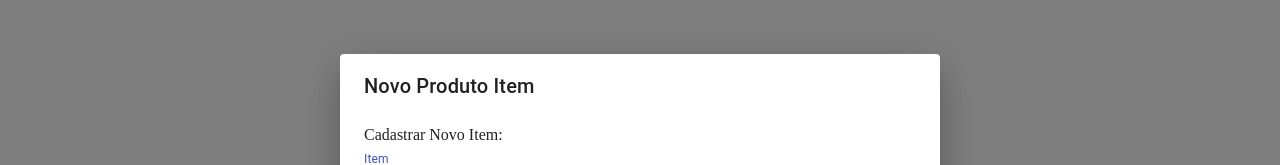
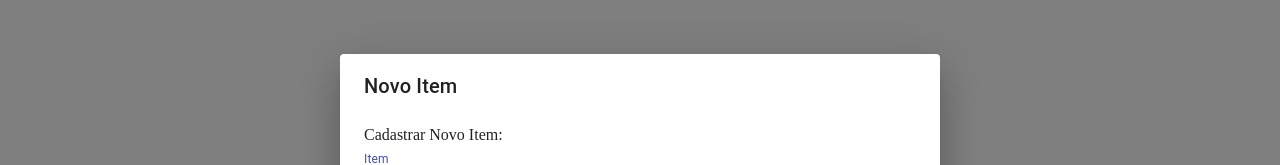
Before and after one commit to BrunaLorena/itensparavenda_frontend, a React (Create React App) app: page / in a window 1280 px wide. Both pictures are taken after a click on the button "ADICIONAR". Shown: the part 185-350 px from the top of the page. Built offline with nearby package versions, Linux system fonts and the light colour scheme; no server answers.

Commit message:
não acho o erro

```diff
--- a/src/ListaPage.js
+++ b/src/ListaPage.js
@@ -98,7 +98,7 @@ function ListaPage() {
                 color="primary">Adicionar</Button>
 
         <Dialog open={open} onClose={closeDialog}>
-            <DialogTitle>{id === 0 ? 'Novo Produto': 'Editar'} Item </DialogTitle>
+            <DialogTitle>{id === 0 ? 'Novo': 'Editar'} Item </DialogTitle>
             <DialogContent>{id === 0 ? 'Cadastrar': 'Edita'} Novo Item:
                 <TextField
                     autoFocus
```
